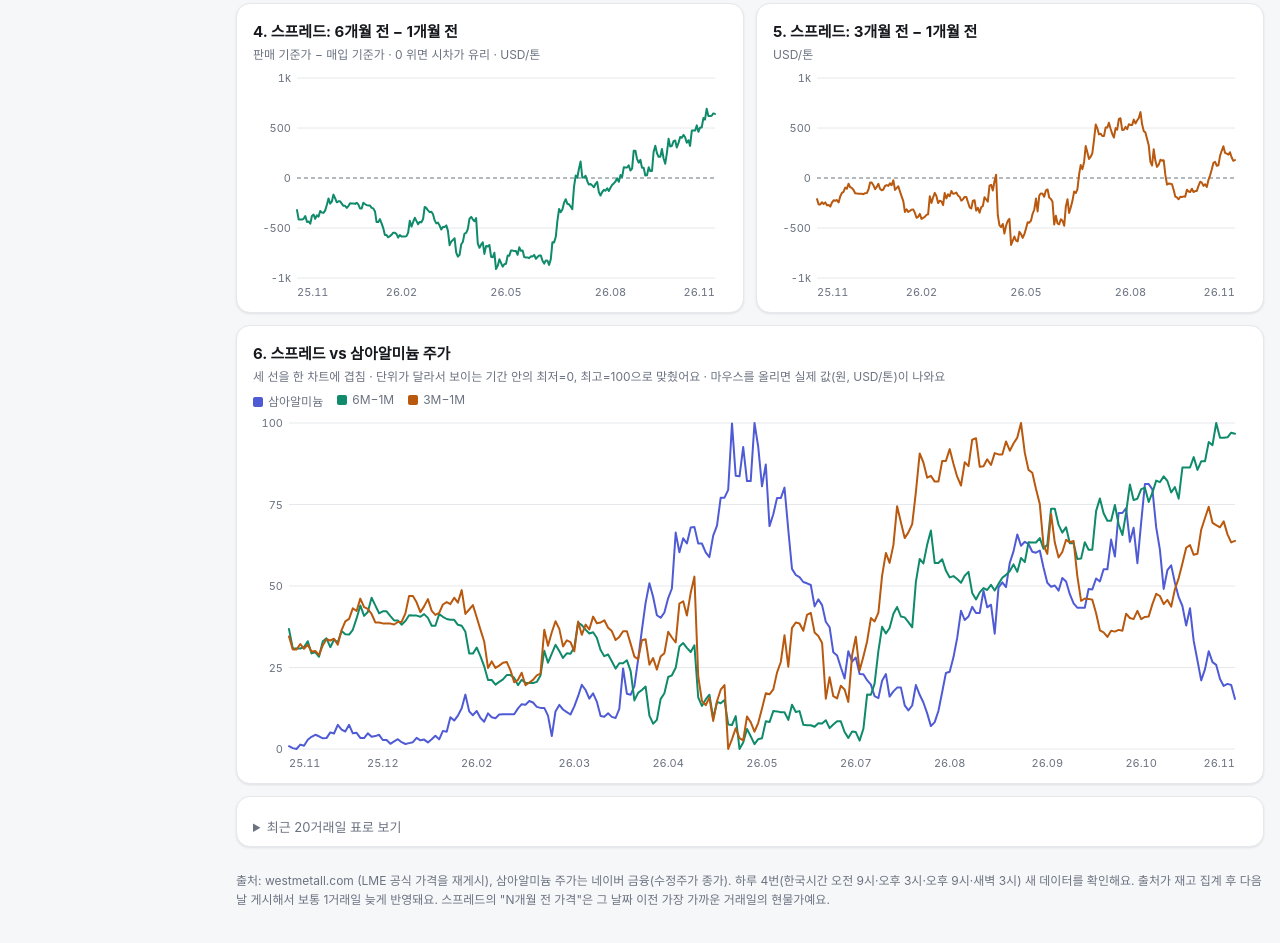
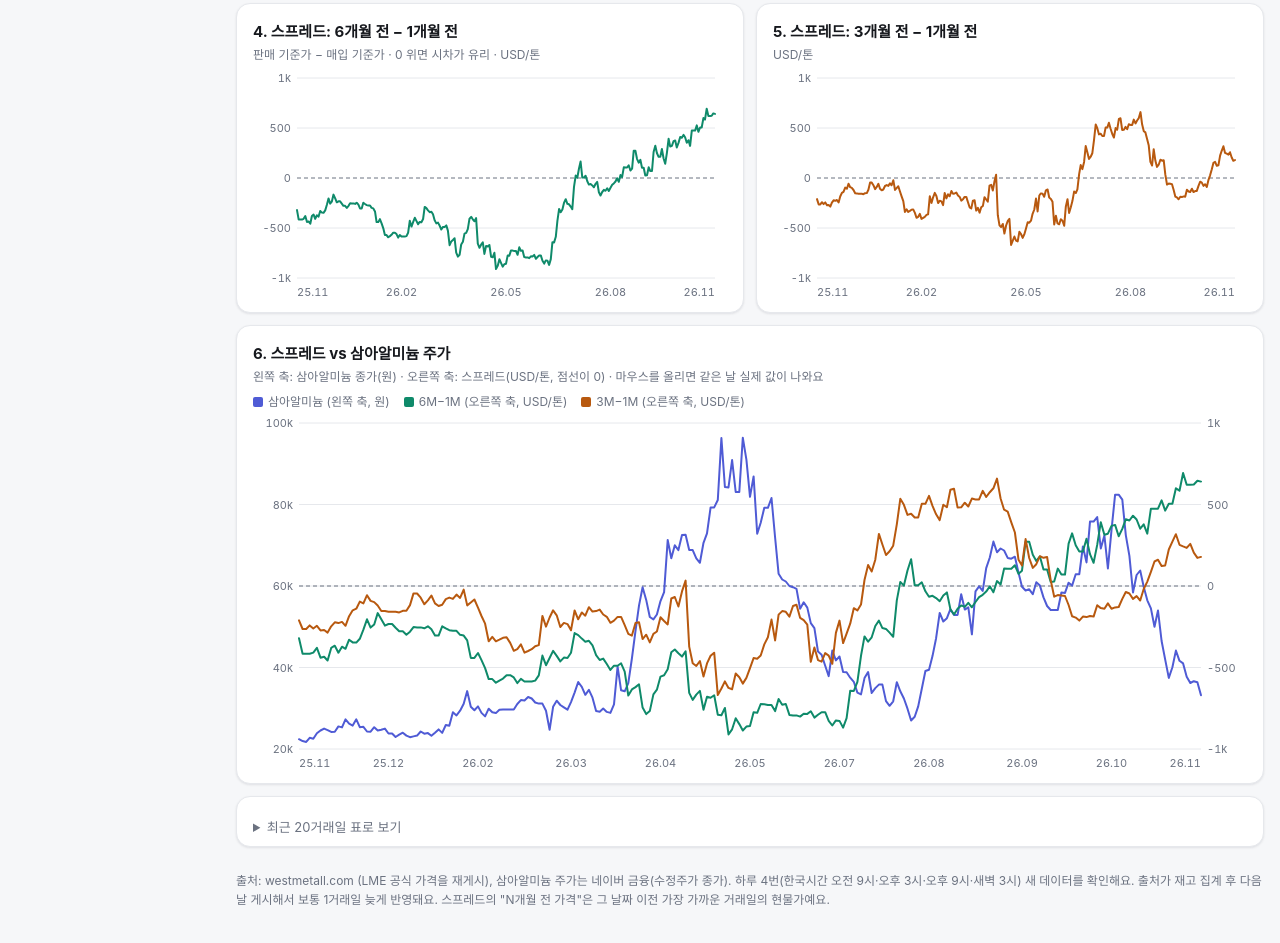
Before and after one commit to musicinsun/consensus-note, a plain HTML site: page aluminum.html in a window 1280 px wide. Shown: the part 1016-1959 px from the top of the page. Drawn offline with Linux system fonts and the light colour scheme; a web font is replaced by a local one.

Commit message:
6번 차트를 좌우 이중 축으로 변경 (왼쪽 주가, 오른쪽 스프레드)
Co-Authored-By: Claude Opus 5.5 <noreply@anthropic.com>

```diff
--- a/aluminum.html
+++ b/aluminum.html
@@ -76,7 +76,7 @@ details.tbl td{color:var(--text)}
     <section class="card"><h2>4. 스프레드: 6개월 전 − 1개월 전</h2><p>판매 기준가 − 매입 기준가 · 0 위면 시차가 유리 · USD/톤</p><div class="chart" id="c4"></div></section>
     <section class="card"><h2>5. 스프레드: 3개월 전 − 1개월 전</h2><p>USD/톤</p><div class="chart" id="c5"></div></section>
   </div>
-  <section class="card"><h2>6. 스프레드 vs 삼아알미늄 주가</h2><p>세 선을 한 차트에 겹침 · 단위가 달라서 보이는 기간 안의 최저=0, 최고=100으로 맞췄어요 · 마우스를 올리면 실제 값(원, USD/톤)이 나와요</p><div class="chart" id="c6"></div></section>
+  <section class="card"><h2>6. 스프레드 vs 삼아알미늄 주가</h2><p>왼쪽 축: 삼아알미늄 종가(원) · 오른쪽 축: 스프레드(USD/톤, 점선이 0) · 마우스를 올리면 같은 날 실제 값이 나와요</p><div class="chart" id="c6"></div></section>
 
   <section class="card">
     <details class="tbl"><summary>최근 20거래일 표로 보기</summary><div id="tbl"></div></details>
@@ -193,29 +193,41 @@ details.tbl td{color:var(--text)}
     hit.addEventListener("pointermove", show); hit.addEventListener("pointerdown", show); hit.addEventListener("pointerleave", hide);
   }
 
-  // 단위가 다른 선들을 한 차트에 겹쳐 그림: 보이는 기간 안에서 각 선의 최저=0, 최고=100으로 맞춤.
-  // 그래서 선이 서로 교차해 보이고, 마우스를 올리면 실제 값(원, 달러)을 보여줌.
+  // 단위가 다른 선들을 한 차트에 겹쳐 그림: 왼쪽 축(axis "L")과 오른쪽 축(나머지)을 따로 둠.
+  // 마우스를 올리면 실제 값(원, 달러)을 보여줌.
   function overlay(box, data, series, H){
     box.replaceChildren();
     if (!data.length) { box.appendChild(el("p", null, "데이터가 없어요.")); return; }
     const lg = el("div", "legend");
     series.forEach(p => { const it = el("span", "lgi"); const sw = el("span", "sw"); sw.style.background = css(p.color); it.appendChild(sw); it.appendChild(document.createTextNode(p.label)); lg.appendChild(it); });
     box.appendChild(lg);
-    const W = Math.max(box.clientWidth, 280), m = {t: 10, r: 12, b: 24, l: 36};
+    const W = Math.max(box.clientWidth, 280), m = {t: 10, r: 46, b: 24, l: 46};
     const iw = W - m.l - m.r, ih = H - m.t - m.b, n = data.length;
     const x = i => m.l + (n === 1 ? iw / 2 : i * iw / (n - 1));
-    const y = v => m.t + ih - v / 100 * ih;
-    const s = sv("svg", {viewBox: `0 0 ${W} ${H}`, height: H, role: "img", "aria-label": series.map(p => p.label).join(", ") + " 겹친 선 그래프 (기간 내 최저 0, 최고 100)"});
-    [0, 25, 50, 75, 100].forEach(v => {
-      s.appendChild(sv("line", {class: "gl", x1: m.l, x2: W - m.r, y1: y(v), y2: y(v)}));
-      const t = sv("text", {x: m.l - 6, y: y(v) + 4, "text-anchor": "end"}); t.textContent = v; s.appendChild(t);
+    // 왼쪽 축: axis "L" 선들, 오른쪽 축: 나머지 선들 (같은 단위끼리 한 축을 공유)
+    function axis(list, zero){
+      const vals = [];
+      list.forEach(p => data.forEach(r => { if (r[p.key] != null) vals.push(r[p.key]); }));
+      let lo = Math.min(...vals), hi = Math.max(...vals);
+      if (zero) { lo = Math.min(lo, 0); hi = Math.max(hi, 0); }
+      const tk = niceTicks(lo, hi, 4), a = tk[0], b = tk[tk.length - 1];
+      return {tk, f: v => m.t + ih - (v - a) / (b - a) * ih};
+    }
+    const L = axis(series.filter(p => p.axis === "L"), false);
+    const R = axis(series.filter(p => p.axis !== "L"), true);
+    const s = sv("svg", {viewBox: `0 0 ${W} ${H}`, height: H, role: "img", "aria-label": series.map(p => p.label).join(", ") + " 겹친 선 그래프 (왼쪽 축 원, 오른쪽 축 USD/톤)"});
+    L.tk.forEach(v => {
+      s.appendChild(sv("line", {class: "gl", x1: m.l, x2: W - m.r, y1: L.f(v), y2: L.f(v)}));
+      const t = sv("text", {x: m.l - 6, y: L.f(v) + 4, "text-anchor": "end"}); t.textContent = shortNum(v); s.appendChild(t);
+    });
+    R.tk.forEach(v => {
+      if (v === 0) s.appendChild(sv("line", {class: "zero", x1: m.l, x2: W - m.r, y1: R.f(0), y2: R.f(0)}));
+      const t = sv("text", {x: W - m.r + 6, y: R.f(v) + 4, "text-anchor": "start"}); t.textContent = shortNum(v); s.appendChild(t);
     });
     const scales = series.map(p => {
-      const vals = data.map(r => r[p.key]).filter(v => v != null);
-      const lo = Math.min(...vals), hi = Math.max(...vals), span = hi - lo || 1;
-      const norm = v => (v - lo) / span * 100;
+      const norm = p.axis === "L" ? L.f : R.f;  // 값 → 화면 y
       let d = "", pen = false;
-      data.forEach((r, i) => { const v = r[p.key]; if (v == null) { pen = false; return; } d += (pen ? "L" : "M") + x(i).toFixed(1) + "," + y(norm(v)).toFixed(1); pen = true; });
+      data.forEach((r, i) => { const v = r[p.key]; if (v == null) { pen = false; return; } d += (pen ? "L" : "M") + x(i).toFixed(1) + "," + norm(v).toFixed(1); pen = true; });
       s.appendChild(sv("path", {class: "ln", d, stroke: css(p.color)}));
       return {p, norm};
     });
@@ -240,7 +252,7 @@ details.tbl td{color:var(--text)}
       scales.forEach((sc, k) => {
         const v = r[sc.p.key];
         if (v == null) dots[k].setAttribute("visibility", "hidden");
-        else { dots[k].setAttribute("cx", x(i)); dots[k].setAttribute("cy", y(sc.norm(v))); dots[k].setAttribute("visibility", "visible"); }
+        else { dots[k].setAttribute("cx", x(i)); dots[k].setAttribute("cy", sc.norm(v)); dots[k].setAttribute("visibility", "visible"); }
         const line = el("div"); const sw = el("span", "sw"); sw.style.background = css(sc.p.color);
         line.appendChild(sw); line.appendChild(document.createTextNode(`${sc.p.label} ${sc.p.fmt(v)}`)); tip.appendChild(line);
       });
@@ -257,7 +269,7 @@ details.tbl td{color:var(--text)}
   const P_STOCK = {key: "stock", color: "--s-stock", label: "재고", fmt: v => fmt0(v) + "t"};
   const P_S61 = {key: "s61", color: "--s-spread", label: "6M−1M", zero: true, fmt: v => "$" + fmtS(v)};
   const P_S31 = {key: "s31", color: "--s-spread2", label: "3M−1M", zero: true, fmt: v => "$" + fmtS(v)};
-  const P_PX = {key: "px", color: "--accent", label: "삼아알미늄", fmt: v => v == null ? "–" : Math.round(v).toLocaleString("ko-KR") + "원"};
+  const P_PX = {key: "px", color: "--accent", label: "삼아알미늄", axis: "L", fmt: v => v == null ? "–" : Math.round(v).toLocaleString("ko-KR") + "원"};
 
   // KPI
   function kpis(){
@@ -290,7 +302,7 @@ details.tbl td{color:var(--text)}
     chart(document.getElementById("c3"), data, [P_PRICE, P_STOCK], 150);
     chart(document.getElementById("c4"), data, [P_S61], 200);
     chart(document.getElementById("c5"), data, [P_S31], 200);
-    overlay(document.getElementById("c6"), data, [P_PX, P_S61, P_S31], 360);
+    overlay(document.getElementById("c6"), data, [{...P_PX, label: "삼아알미늄 (왼쪽 축, 원)"}, {...P_S61, label: "6M−1M (오른쪽 축, USD/톤)"}, {...P_S31, label: "3M−1M (오른쪽 축, USD/톤)"}], 360);
   }
   document.querySelectorAll(".ranges button").forEach(b => b.addEventListener("click", () => {
     months = +b.dataset.m;
```
